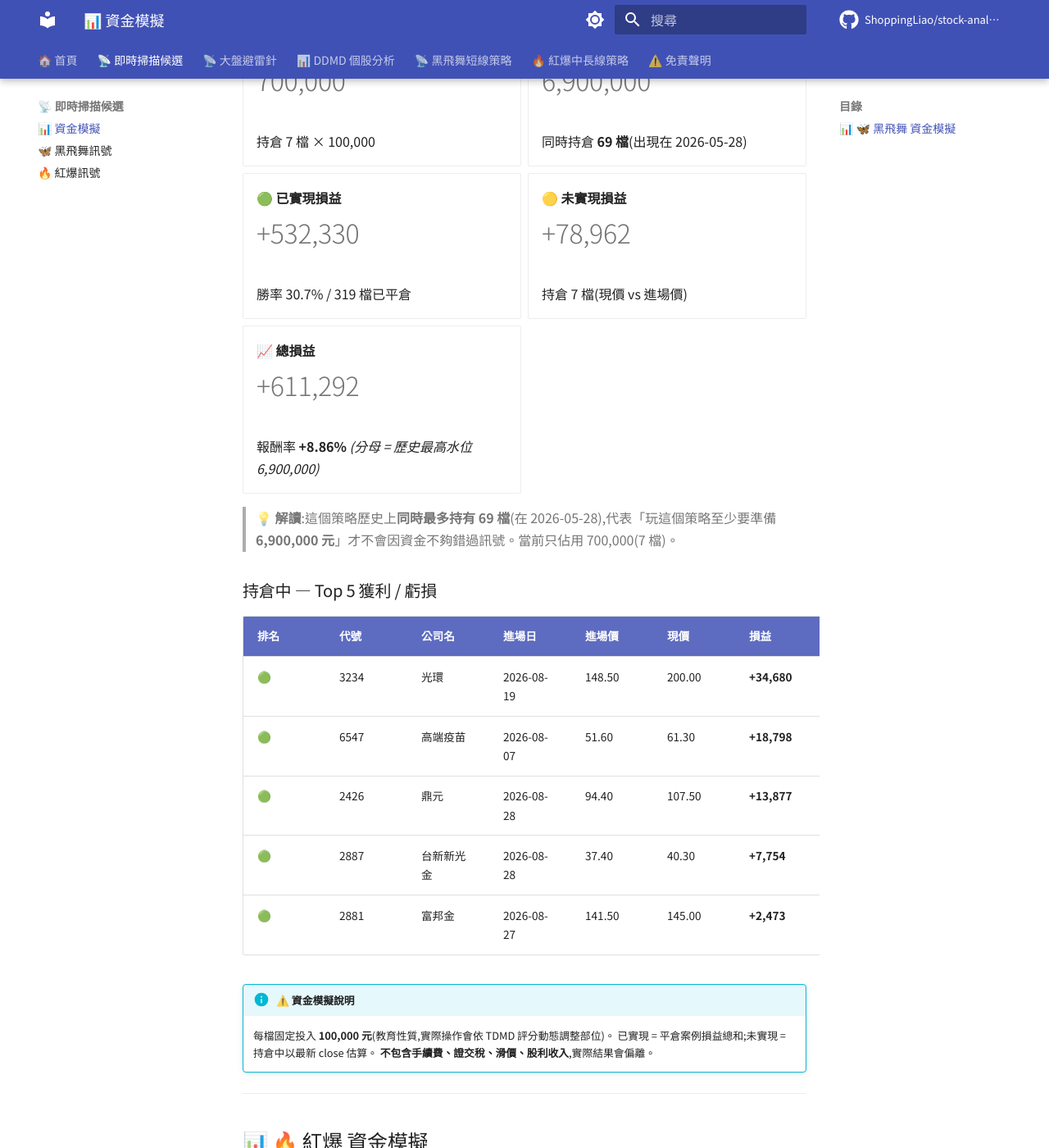
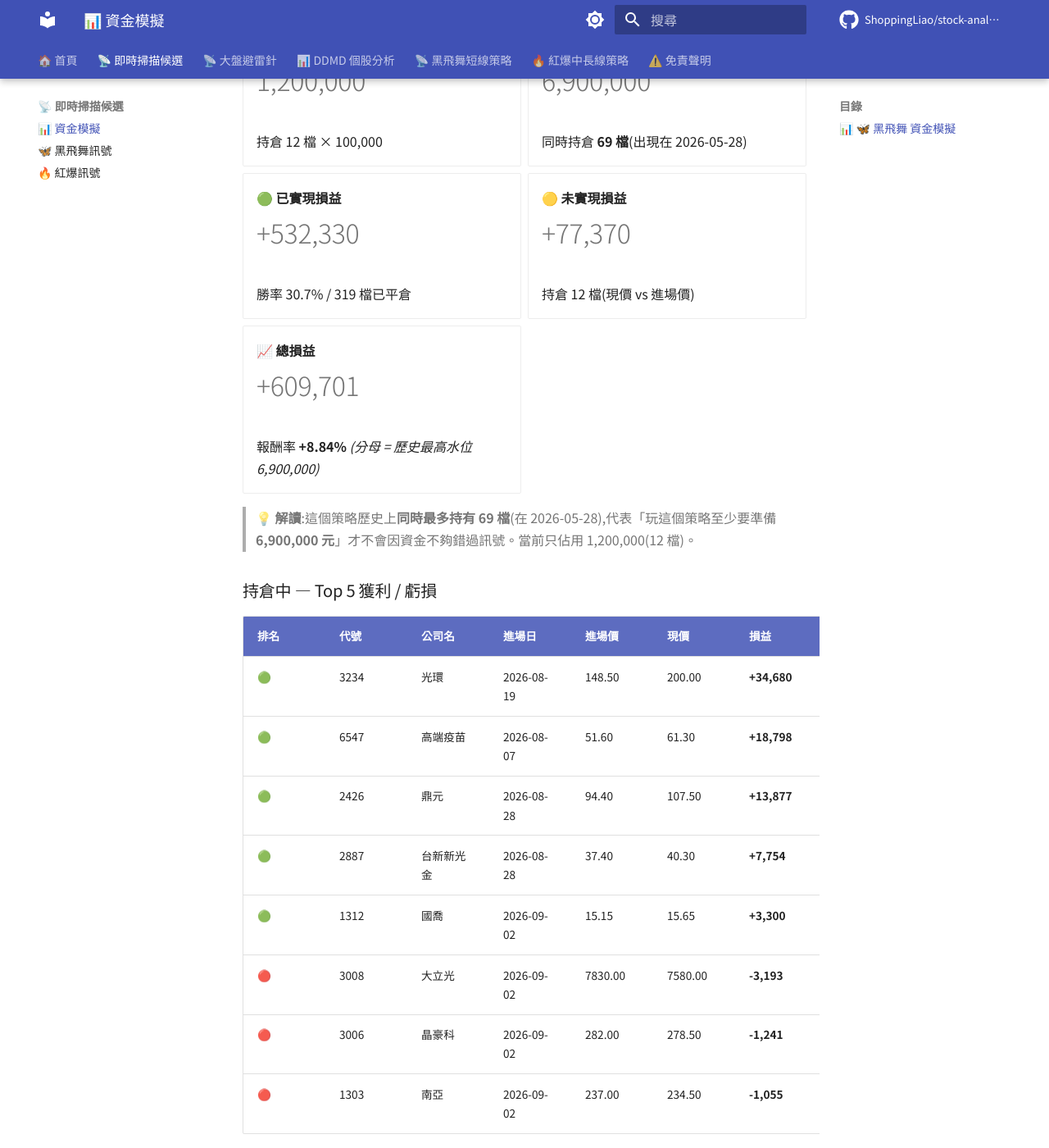
Before and after one commit to ShoppingLiao/stock-analysis-public, an MkDocs documentation site: the page built from docs/signals_capital.md, in a window 1280 px wide and 1400 px high, scrolled down 545 px. Shown: the whole window at 82% size. Built offline with MkDocs 1.6.1 and Material for MkDocs 9.7.7, drawn with Linux system fonts in a browser that asks for light colours; comment, search, counter and statistics services are not loaded; some of the changed text lies outside the part shown.

Commit message:
docs(signals): update BB + RB + capital (2026-09-02)

```diff
--- a/docs/signals_capital.md
+++ b/docs/signals_capital.md
@@ -17,9 +17,9 @@
 
 -   **💼 當前資金水位**
 
-    # 700,000
+    # 1,200,000
 
-    持倉 7 檔 × 100,000
+    持倉 12 檔 × 100,000
 
 -   **🌊 歷史最高水位**
 
@@ -35,19 +35,19 @@
 
 -   **🟡 未實現損益**
 
-    # +78,962
+    # +77,370
 
-    持倉 7 檔(現價 vs 進場價)
+    持倉 12 檔(現價 vs 進場價)
 
 -   **📈 總損益**
 
-    # +611,292
+    # +609,701
 
-    報酬率 **+8.86%** _(分母 = 歷史最高水位 6,900,000)_
+    報酬率 **+8.84%** _(分母 = 歷史最高水位 6,900,000)_
 
 </div>
 
-> **💡 解讀**:這個策略歷史上**同時最多持有 69 檔**(在 2026-05-28),代表「玩這個策略至少要準備 **6,900,000 元**」才不會因資金不夠錯過訊號。當前只佔用 700,000(7 檔)。
+> **💡 解讀**:這個策略歷史上**同時最多持有 69 檔**(在 2026-05-28),代表「玩這個策略至少要準備 **6,900,000 元**」才不會因資金不夠錯過訊號。當前只佔用 1,200,000(12 檔)。
 
 ### 持倉中 — Top 5 獲利 / 虧損
 
@@ -57,7 +57,10 @@
 | 🟢 | 6547 | 高端疫苗 | 2026-08-07 | 51.60 | 61.30 | **+18,798** | **+18.80%** |
 | 🟢 | 2426 | 鼎元 | 2026-08-28 | 94.40 | 107.50 | **+13,877** | **+13.88%** |
 | 🟢 | 2887 | 台新新光金 | 2026-08-28 | 37.40 | 40.30 | **+7,754** | **+7.75%** |
-| 🟢 | 2881 | 富邦金 | 2026-08-27 | 141.50 | 145.00 | **+2,473** | **+2.47%** |
+| 🟢 | 1312 | 國喬 | 2026-09-02 | 15.15 | 15.65 | **+3,300** | **+3.30%** |
+| 🔴 | 3008 | 大立光 | 2026-09-02 | 7830.00 | 7580.00 | **-3,193** | **-3.19%** |
+| 🔴 | 3006 | 晶豪科 | 2026-09-02 | 282.00 | 278.50 | **-1,241** | **-1.24%** |
+| 🔴 | 1303 | 南亞 | 2026-09-02 | 237.00 | 234.50 | **-1,055** | **-1.05%** |
 
 !!! info "⚠️ 資金模擬說明"
     每檔固定投入 **100,000 元**(教育性質,實際操作會依 TDMD 評分動態調整部位)。
@@ -134,9 +137,9 @@
 
 -   **💼 當前資金水位**
 
-    # 3,900,000
+    # 4,400,000
 
-    BB 700,000 + RB 3,200,000
+    BB 1,200,000 + RB 3,200,000
 
 -   **🌊 兩策略歷史最高水位**
 
@@ -152,13 +155,13 @@
 
 -   **🟡 未實現損益**
 
-    # +293,244
+    # +291,652
 
-    BB +78,962 + RB +214,282
+    BB +77,370 + RB +214,282
 
 -   **📈 總損益**
 
-    # +87,341
+    # +85,749
 
     報酬率 **+0.38%** _(分母 = 兩策略歷史最高水位)_
 
```
Also changed, not shown: docs/signals_black_butterfly.md (+7 -2 lines).
